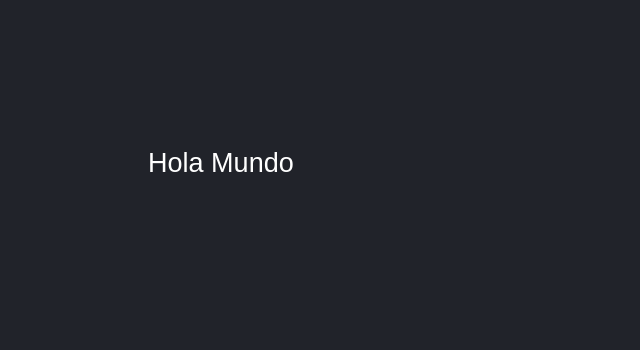
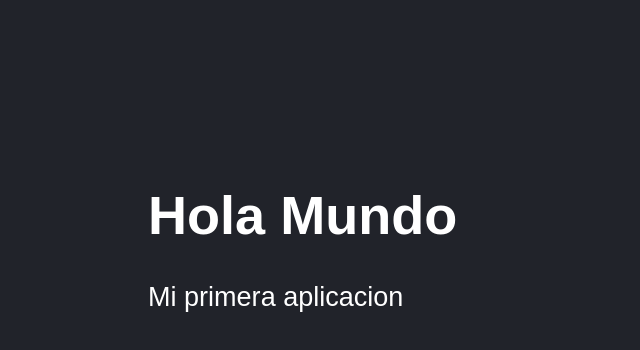
Before and after one commit to rafaseros/counter-react-app, a React (Create React App) app: page / in a window 1280 px wide. Shown: the top 350 px of the page, without its empty margins (0-640 px from the left). Built offline with nearby package versions, Linux system fonts and the light colour scheme.

Commit message:
fragments

```diff
--- a/src/app.jsx
+++ b/src/app.jsx
@@ -1,7 +1,13 @@
 import React from 'react';
 
 const App = () => {
-  return <div>Hola Mundo</div>;
+
+  return (
+    <>
+      <h1>Hola Mundo</h1>
+      <p>Mi primera aplicacion</p>
+    </>
+  );
 };
 
 export default App;
```
